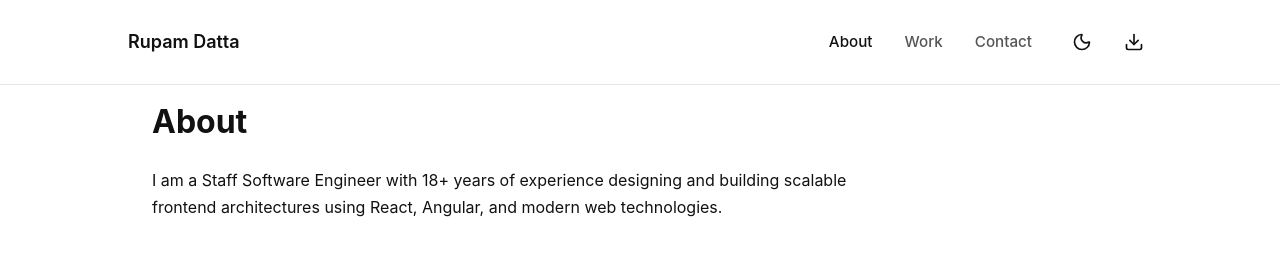
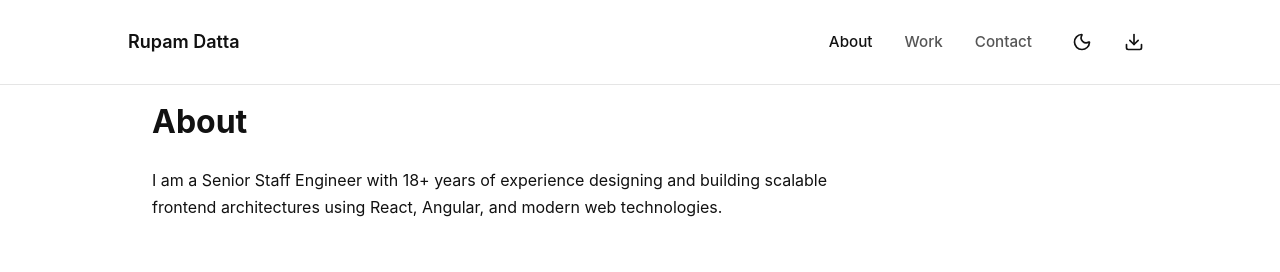
Before and after one commit to ardeezstyle/rupamdatta.com, a React (Vite) app: page /about in a window 1280 px wide. Shown: the top 272 px of the page. Built offline with nearby package versions, Linux system fonts and the light colour scheme; no server answers.

Commit message:
updated about

```diff
--- a/src/pages/About/About.tsx
+++ b/src/pages/About/About.tsx
@@ -20,7 +20,7 @@ export default function About() {
         </Helmet>
         <h1>About</h1>
         <p>
-          I am a Staff Software Engineer with 18+ years of experience designing
+          I am a Senior Staff Engineer with 18+ years of experience designing
           and building scalable frontend architectures using React, Angular, and
           modern web technologies.
         </p>
```
